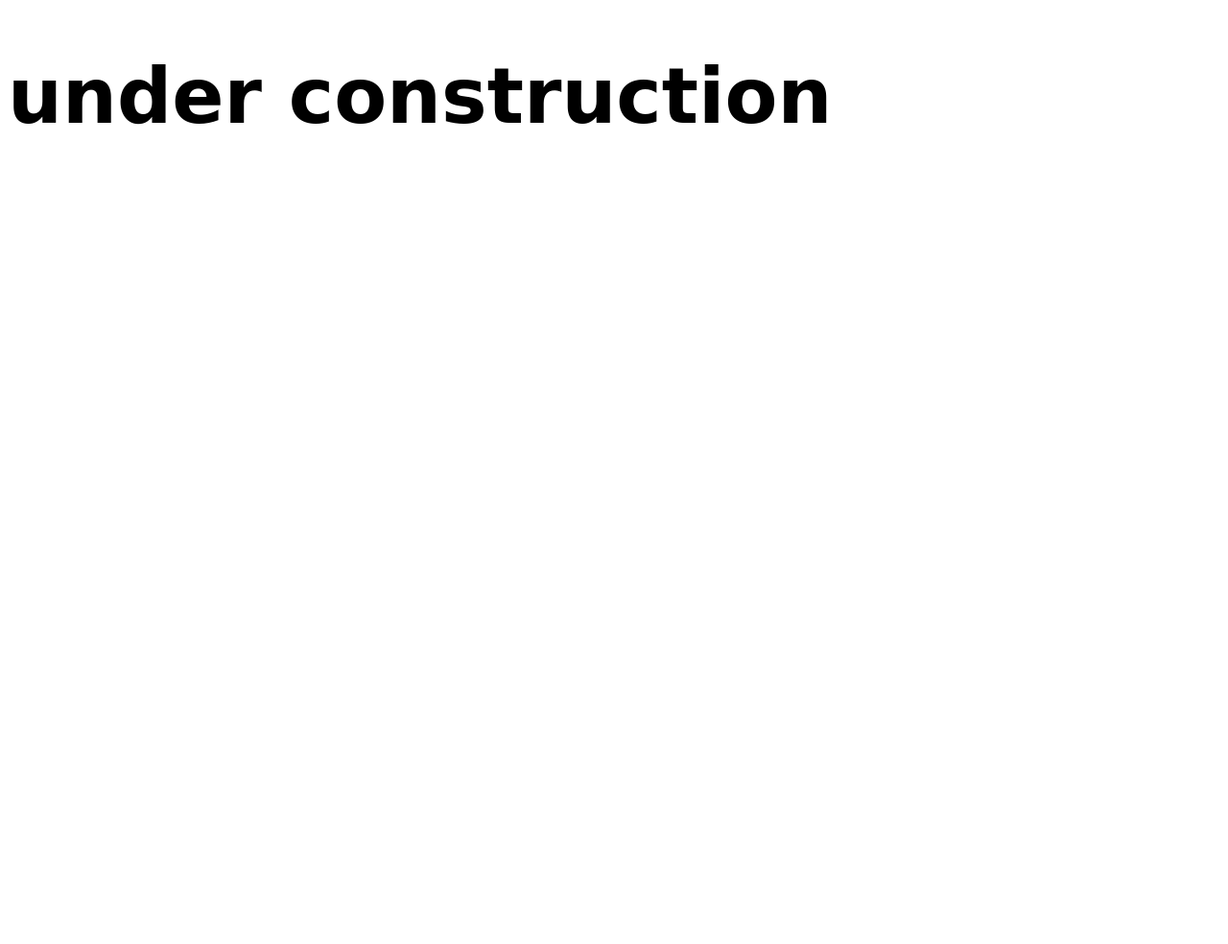
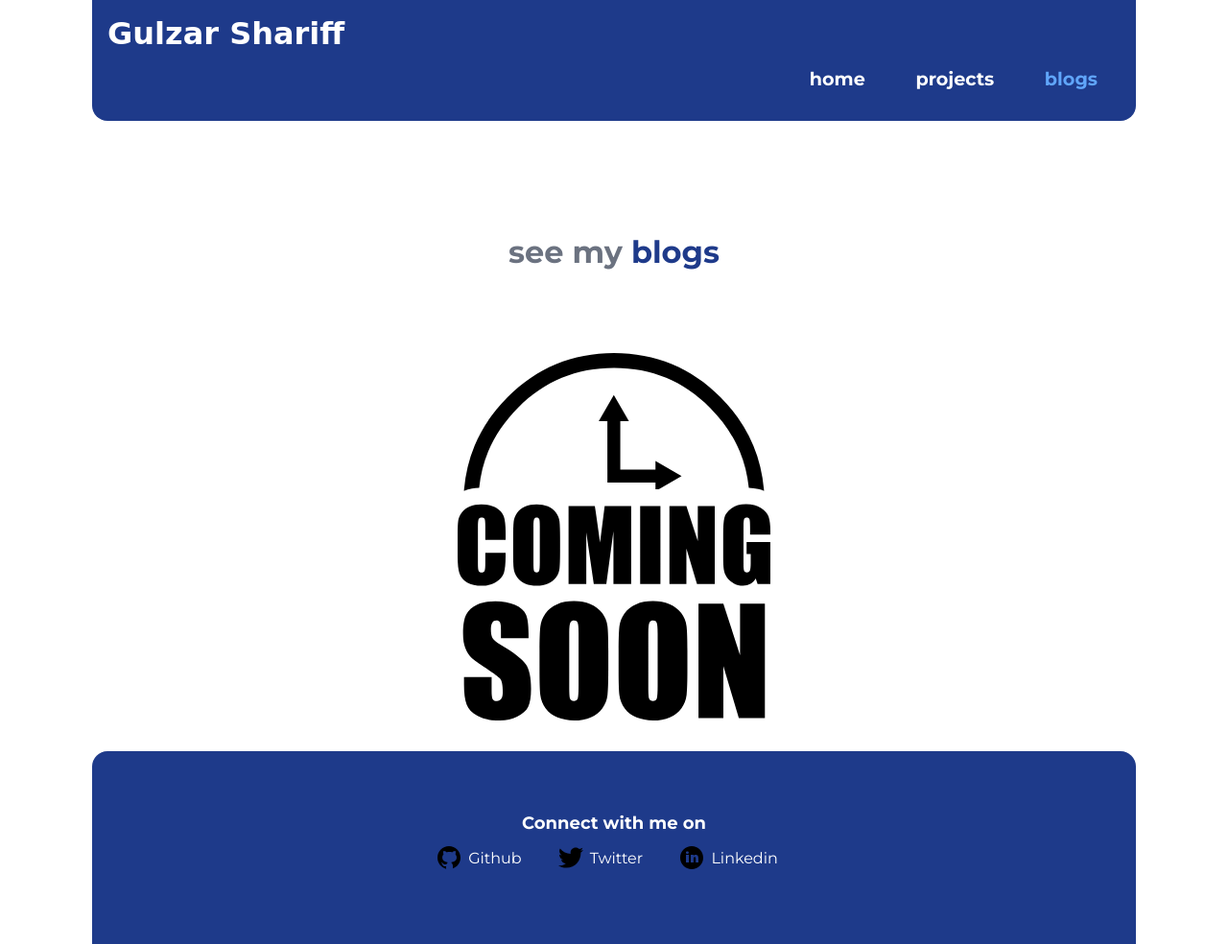
Before and after one commit to Gulzhub/Gulzar-portfolio, a plain HTML site: page blogs.html in a window 1280 px wide. Shown: the whole page at 96% size. Before the commit the page ends 800 px from the top, so only its background shows below. Drawn offline with Linux system fonts and the light colour scheme; a web font is replaced by a local one.

Commit message:
updated blogs

```diff
--- a/blogs.html
+++ b/blogs.html
@@ -2,14 +2,53 @@
 <html lang="en">
 <head>
     <meta charset="UTF-8">
-    <meta http-equiv="X-UA-Compatible" content="IE=edge">
     <meta name="viewport" content="width=device-width, initial-scale=1.0">
-    <link rel="preconnect" href="https://fonts.googleapis.com">
-<link rel="preconnect" href="https://fonts.gstatic.com" crossorigin>
-<link href="https://fonts.googleapis.com/css2?family=Calligraffitti&display=swap" rel="stylesheet">
-    <title>Blogs</title>
+    <link href="styles.css" rel="stylesheet" />
+    <title>Blogs | GulzarShariff</title>
 </head>
 <body>
-    <h1 style="font-size: 5em;  font-family: 'Calligraffitti', cursive; ;">under construction</h1>
+    <nav class="navigation container">
+        <div class="nav-brand"><a href="/">Gulzar Shariff</a></div>
+        <ul class="list-non-bullet nav-pills">
+            <li class="list-item-inline">
+                <a class="link menu-item" href="/">home</a>
+            </li>
+            <li class="list-item-inline">
+                <a class="link  menu-item" href="/projects.html">projects</a>
+            </li>
+            <li class="list-item-inline">
+                <a class="link link-active menu-item" href="/blogs.html">blogs</a>
+            </li>
+        </ul>
+    </nav>
+
+    <header class="hero">
+        <h1 class="hero-heading">see my <span class="heading-inverted"> blogs</span></h1>
+    </header>
+
+    <div class="soon"><img src="images/coming-soon.svg" class="coming-soon"> </div>
+
+    <footer class="footer">
+        <div class="footer-header">Connect with me on</div>
+        <ul class="social-links list-non-bullet">
+            <li class="list-item-inline">
+                <a class="link footer-github" href="https://github.com/Gulzhub" target="_blank">
+                    Github
+                </a>
+            </li>
+            <li class="list-item-inline">
+                <a class="link footer-twitter" href="https://twitter.com/gulz4you" target="_blank">
+                    Twitter
+                </a>
+            </li>
+            <li class="list-item-inline">
+                <a class="link footer-linkedin" href="https://www.linkedin.com/in/gulzarshariff" target="_blank">
+                    Linkedin
+                </a>
+            </li>
+
+        </ul>
+    </footer>
+
 </body>
 </html>
--- a/styles.css
+++ b/styles.css
@@ -225,3 +225,15 @@ a.link:hover {
 .showcase-blog {
     padding-bottom: 6rem;
 }
+
+img.coming-soon {
+    width: 30%;
+    padding: auto ;
+    margin: auto;
+}
+
+.soon {
+    display: flex;
+    justify-content: center;
+    margin: 2rem auto;
+}
```
Also changed, not shown: index.html (+1 -1 lines), images/coming-soon.svg (added).
